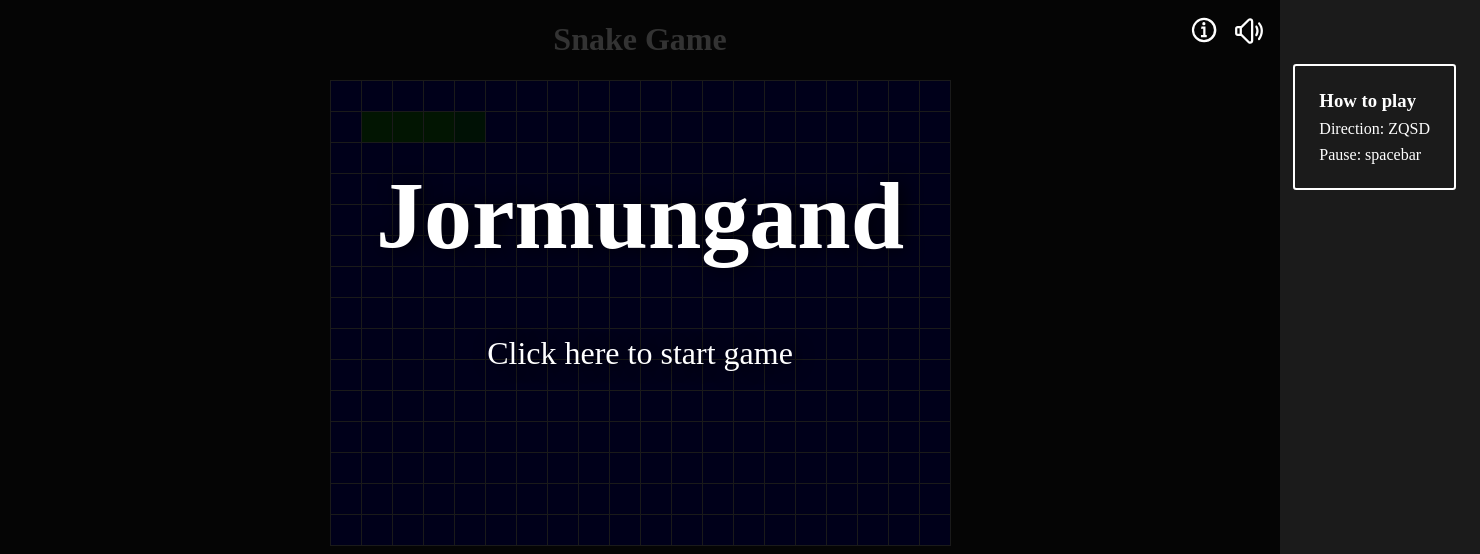
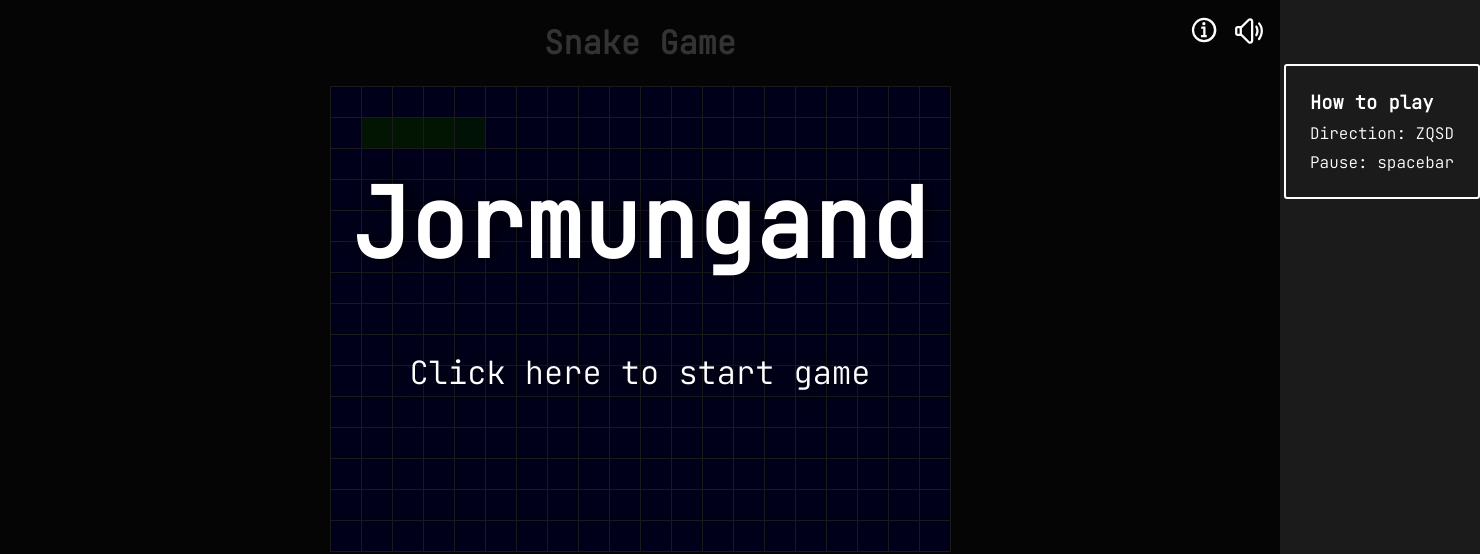
Before and after one commit to Adrian-Larenaudie/jormungand_snake_game, a website with bundled scripts: page index.html in a window 1280 px wide. Shown: the top 554 px of the page, 1480 px wide, since content can reach past the window. Built offline with nearby package versions, Linux system fonts and the light colour scheme.

Commit message:
CHANGE, style.css, msg: change font family;

```diff
--- a/style.css
+++ b/style.css
@@ -1,4 +1,13 @@
+@font-face {
+  font-family: 'Jet Brains Mono';
+  src: url('./fonts/JetBrainsMono-Bold.ttf') format('truetype');
+  src: url('./fonts/JetBrainsMono-ExtraBold.ttf') format('truetype');
+  src: url('./fonts/JetBrainsMono-ExtraLight.ttf') format('truetype');
+  src: url('./fonts/JetBrainsMono-Light.ttf') format('truetype');
+}
+
 body {
+    font-family: 'Jet Brains Mono', sans-serif;
     background-color: #1b1b1b;
     margin: 0;
     overflow: hidden;
@@ -106,7 +115,7 @@ p span {
     padding: 1rem;
     border-radius: 0.2rem;
     left: auto;
-    right: -11rem;
+    right: -12.5rem;
     top: 4rem;
     background: #1b1b1b;
     transition: .7s;
```
Also changed, not shown: fonts/JetBrainsMono-Bold.ttf (added), fonts/JetBrainsMono-ExtraBold.ttf (added), fonts/JetBrainsMono-ExtraLight.ttf (added), fonts/JetBrainsMono-Light.ttf (added), fonts/JetBrainsMono-Medium.ttf (added), fonts/JetBrainsMono-Regular.ttf (added), fonts/JetBrainsMono-Thin.ttf (added).
